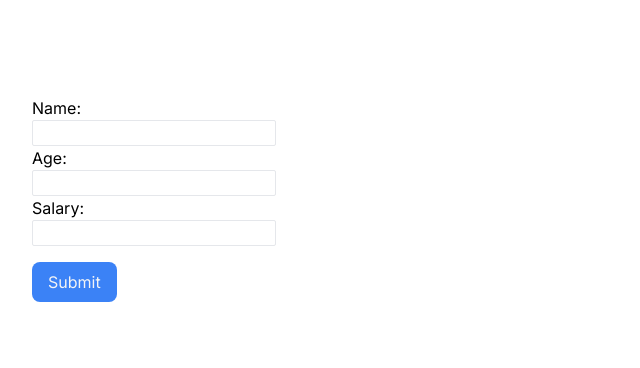
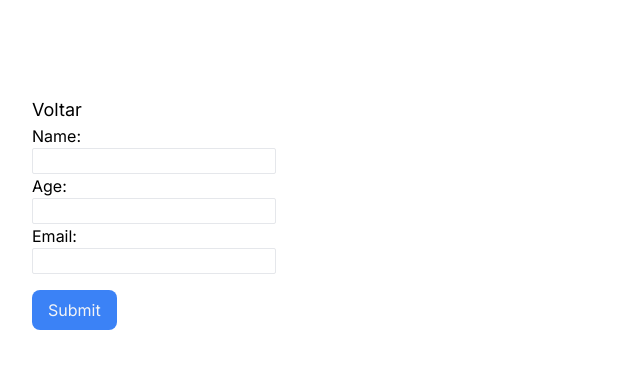
Before and after one commit to JoaoPaulo-creator/first-step-frontend, a Next.js app: page /users/new-contact in a window 1280 px wide. Shown: the top 368 px of the page, without its empty margins (0-640 px from the left). Built offline with nearby package versions, Linux system fonts and the light colour scheme.

Commit message:
refactor: Integrado page de novo contato com o backend

```diff
--- a/src/app/users/git/page.tsx
+++ b/src/app/users/git/page.tsx
@@ -16,7 +16,10 @@ export default async function GitRepos() {
     <div>
       {data.length !== 0 ? data.map((repo: RepoProps) => (
         <div key={repo.id} >
-          <p className="px-2 h-8 mb-4 flex items-center justify-start rounded-md text-white bg-slate-800"><a href={repo.url}>{repo.name}</a></p>
+          <p
+            className="px-2 h-8 mb-4 flex items-center justify-start rounded-md text-white bg-slate-800">
+            <a href={repo.url}>{repo.name}</a>
+          </p>
         </div>
       )) : <p>Nenhum repositório encontrado</p>}
     </div >
--- a/src/app/users/list/page.tsx
+++ b/src/app/users/list/page.tsx
@@ -1,5 +1,3 @@
-
-
 interface UserProps {
   id: string
   name: string
@@ -11,21 +9,23 @@ interface UserProps {
 export default async function UsersList() {
 
   const response = await fetch('http://localhost:3333/users')
-  const data = await response.json()
+  const data: UserProps[] = await response.json()
 
 
   return (
     <div>
       <a href="/" className="text-blue-500">Voltar para home</a> <br />
       <a href="/users/new-contact" className="text-gray-500 inline-block self-end leading-none">Add contato</a>
-      {data.map((user: UserProps) => (
+      <div>
+        {data.length !== 0 ? data.map((user) => (
           <div key={user.id} className="mt-4 bg-gray-100 p-4" >
             <p>Nome: {user.name}</p>
             <p>Idade: {user.age}</p>
             <p>E-mail: {user.email}</p>
           </div>
         ))
-      }
+          : <p>Nenhum usuário encontrado</p>}
+      </div>
     </div >
   )
 }
--- a/src/app/users/new-contact/page.tsx
+++ b/src/app/users/new-contact/page.tsx
@@ -1,20 +1,19 @@
 'use client'
 
-import { useState } from "react"
+import { use, useState } from "react"
 
 export default function NewContact() {
+
   const [formData, setFormData] = useState({
     name: '',
     age: '',
-    salary: ''
+    email: ''
   });
 
   function handleChange(e: any) {
     setFormData({
       ...formData,
       [e.target.name]: e.target.value,
-      [e.target.age]: e.target.value,
-      [e.target.salary]: e.target.value,
     });
   };
 
@@ -23,26 +22,28 @@ export default function NewContact() {
     console.log(formData);
 
 
-    // fetch('https://dummy.restapiexample.com/api/v1/create', {
-    //   method: 'POST',
-    //   headers: {
-    //     'Content-Type': 'application/json'
-    //   },
-    //   body: JSON.stringify(formData)
-    // })
-    //   .then(response => response.json())
-    //   .then(data => {
+    fetch('http://localhost:3333/users', {
+      method: 'POST',
+      headers: {
+        'Content-Type': 'application/json'
+      },
+      body: JSON.stringify(formData)
+    })
+      .then(response => response.json())
+      .then(data => {
 
-    //     console.log(data);
-    //   })
-    //   .catch(error => {
+        console.log(data);
+      })
+      .catch(error => {
 
-    //     console.error(error);
-    //   });
+        console.error(error);
+      });
   };
 
 
   return (
+    <>
+      <a href="/users/list" className="text-lg">Voltar</a>
       <form onSubmit={handleSubmit}>
         <div>
           <label htmlFor="name">Name:</label>
@@ -69,20 +70,18 @@ export default function NewContact() {
           />
         </div>
         <div>
-        <label htmlFor="salary">Salary:</label>
+          <label htmlFor="salary">Email:</label>
           <input
             className="border rounded-sm line-clamp-2 px-1"
-          type="salary"
-          id="salary"
-          name="salary"
-          value={formData.salary}
+            type="email"
+            id="email"
+            name="email"
+            value={formData.email}
             onChange={handleChange}
-          maxLength={10}
-          minLength={1}
           />
         </div>
         <button type="submit" className="rounded-lg bg-blue-500 py-2 px-4 text-gray-100 mt-4">Submit</button>
       </form>
+    </>
   );
-
 }
```
Lines whose indentation alone changed are shown as unchanged.
